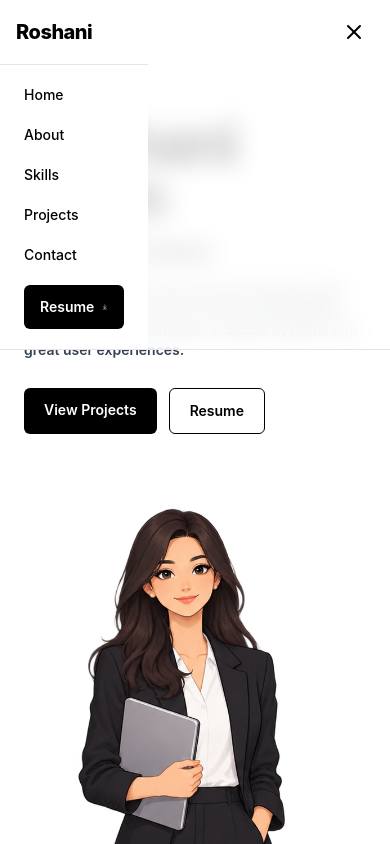
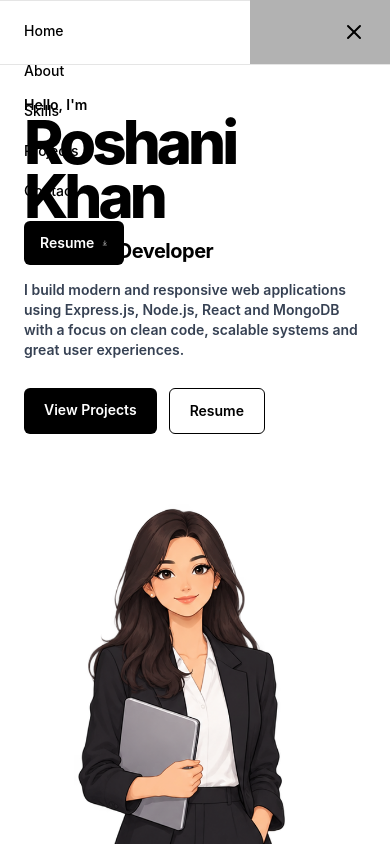
Before and after one commit to roshanikhan0409/Portfolio-Project, a React app: page / in a window 390 px wide. Both pictures are taken after a click on the button "Toggle menu". Shown: the top 844 px of the page. Built offline with nearby package versions, Linux system fonts and the light colour scheme; the HTML template or start-up script is replaced by a standard one.

Commit message:
added styling

```diff
--- a/src/components/Navbar.jsx
+++ b/src/components/Navbar.jsx
@@ -64,8 +64,12 @@ export default function Navbar(){
 
             </div>
             {isOpen && (
-                <div className=" flex flex-end max-w-[200px]">
-                <div className="md:hidden border-t border-neutral-200 bg-white">
+                <div className="fixed inset-0 z-50 md:hidden">
+                <div
+                    className="absolute inset-0 bg-black/30"
+                    onClick={() => setIsOpen(false)}
+                />
+                <div className="absolute left-0 top-0 h-full w-[250px] border-t border-neutral-200 bg-white">
                     <div className="px-6 py-5 flex flex-col gap-5">
                         <a
                             href="#home"
```
